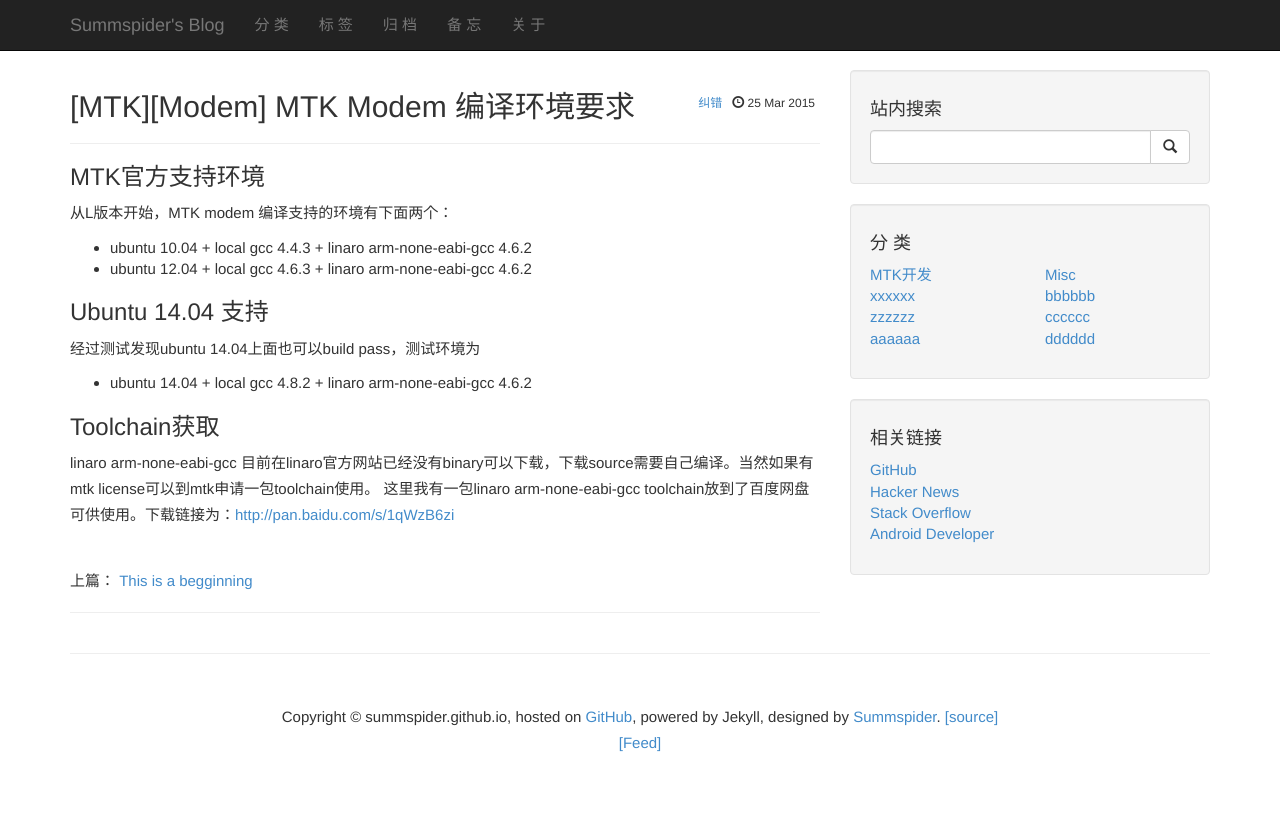
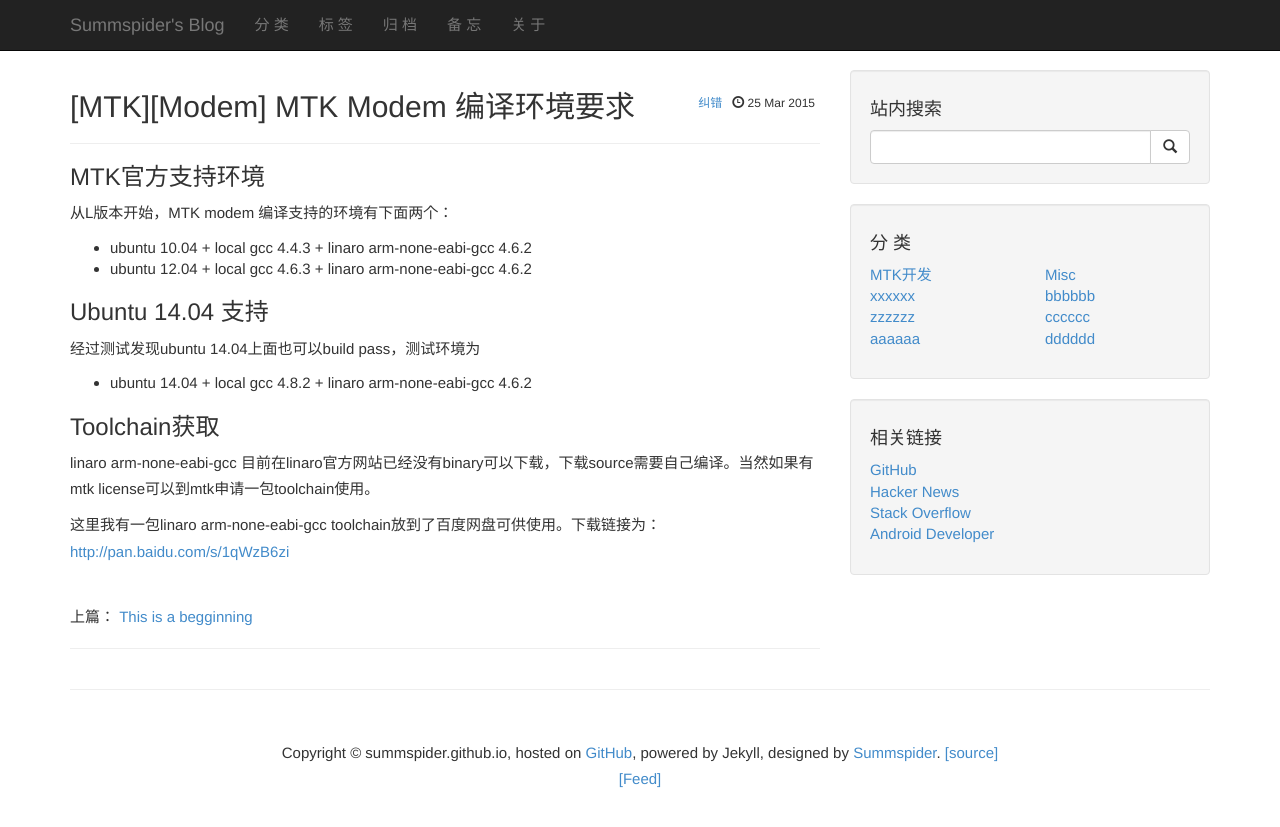
Before and after one commit to summspider/summspider.github.io, a Jekyll site: the page built from _posts/2015-03-25-mtk-modem-build-env.markdown, in a window 1280 px wide. Shown: the top 827 px of the page. Built offline with Jekyll 4.4.1, drawn with Linux system fonts in a browser that asks for light colours; Markdown is read by kramdown in place of the engine named in the settings.

```diff
--- a/_posts/2015-03-25-mtk-modem-build-env.markdown
+++ b/_posts/2015-03-25-mtk-modem-build-env.markdown
@@ -7,13 +7,14 @@ summary: "mtk modem编译环境要求"
 ---
 ###MTK官方支持环境
 从L版本开始，MTK modem 编译支持的环境有下面两个：
-* ubuntu 10.04 + local gcc 4.4.3 + linaro arm-none-eabi-gcc 4.6.2
-* ubuntu 12.04 + local gcc 4.6.3 + linaro arm-none-eabi-gcc 4.6.2
+- ubuntu 10.04 + local gcc 4.4.3 + linaro arm-none-eabi-gcc 4.6.2
+- ubuntu 12.04 + local gcc 4.6.3 + linaro arm-none-eabi-gcc 4.6.2
 
 ###Ubuntu 14.04 支持
 经过测试发现ubuntu 14.04上面也可以build pass，测试环境为
-* ubuntu 14.04 + local gcc 4.8.2 + linaro arm-none-eabi-gcc 4.6.2
+- ubuntu 14.04 + local gcc 4.8.2 + linaro arm-none-eabi-gcc 4.6.2
 
 ###Toolchain获取
 linaro arm-none-eabi-gcc 目前在linaro官方网站已经没有binary可以下载，下载source需要自己编译。当然如果有mtk license可以到mtk申请一包toolchain使用。
+
 这里我有一包linaro arm-none-eabi-gcc toolchain放到了百度网盘可供使用。下载链接为：<http://pan.baidu.com/s/1qWzB6zi>
```
